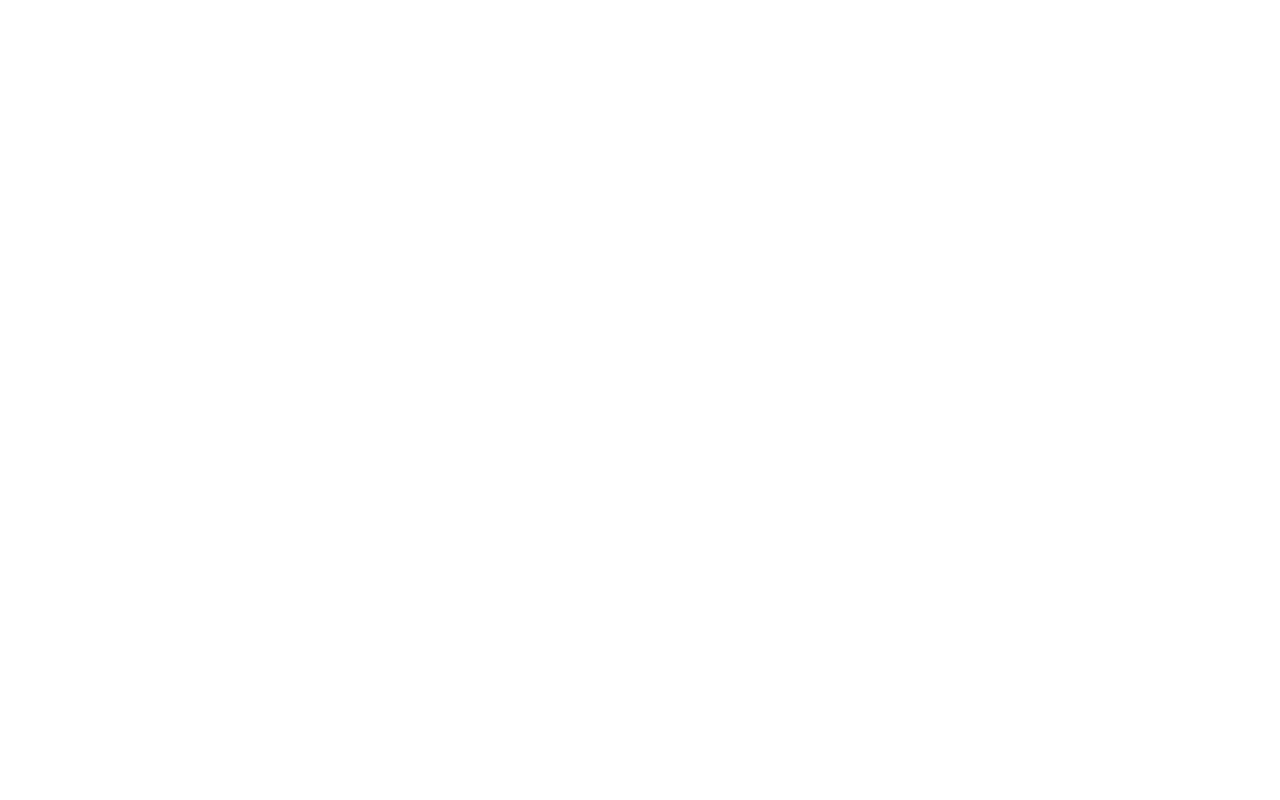
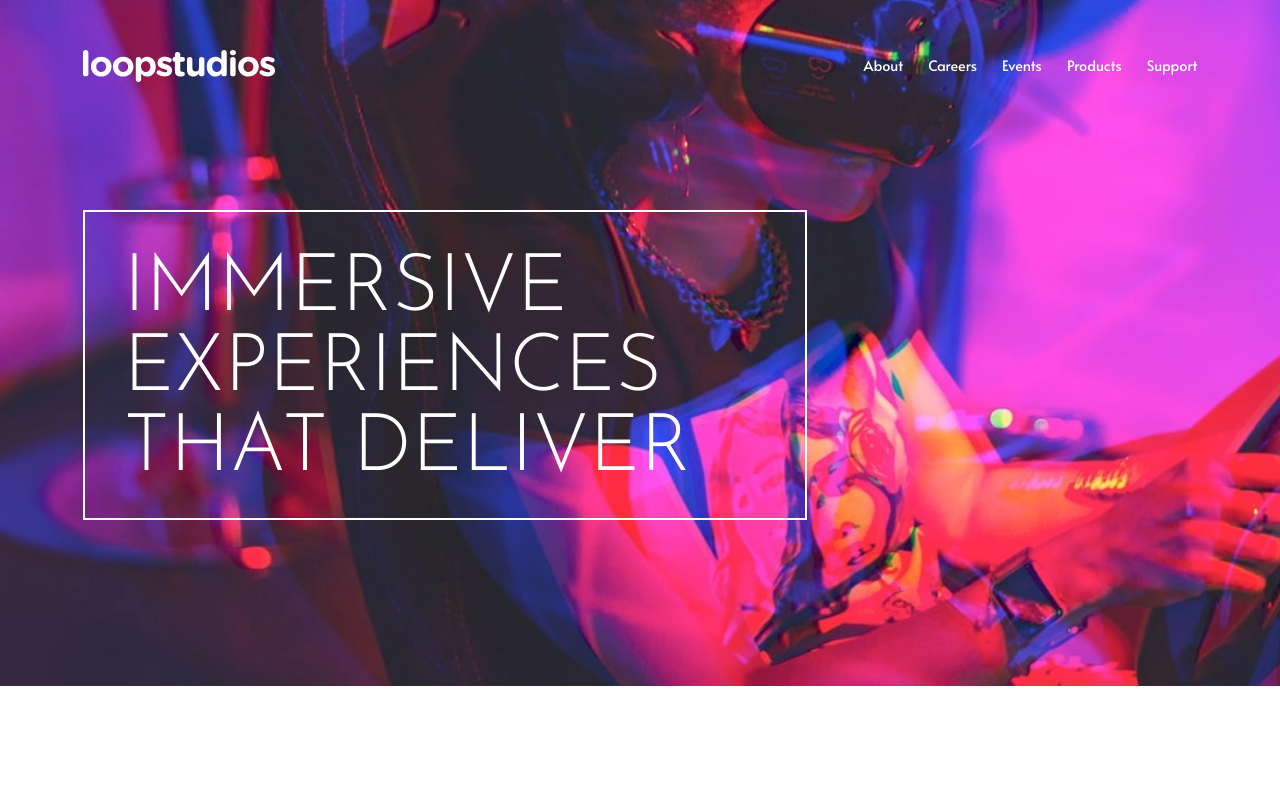
Before and after one commit to yusufamris15/skyduacw6, a plain HTML site: page index.html in a window 1280 px wide. Shown: the top 800 px of the page. Drawn offline with Linux system fonts and the light colour scheme.

Commit message:
Update main.css

```diff
--- a/sass/main.css
+++ b/sass/main.css
@@ -13,7 +13,7 @@ body {
 }
 
 .header {
-  background-image: url(images/desktop/image-hero.jpg);
+  background-image: url(../images/desktop/image-hero.jpg);
   background-repeat: no-repeat;
   background-size: cover;
   padding: 50px 0 100px 0;
```
